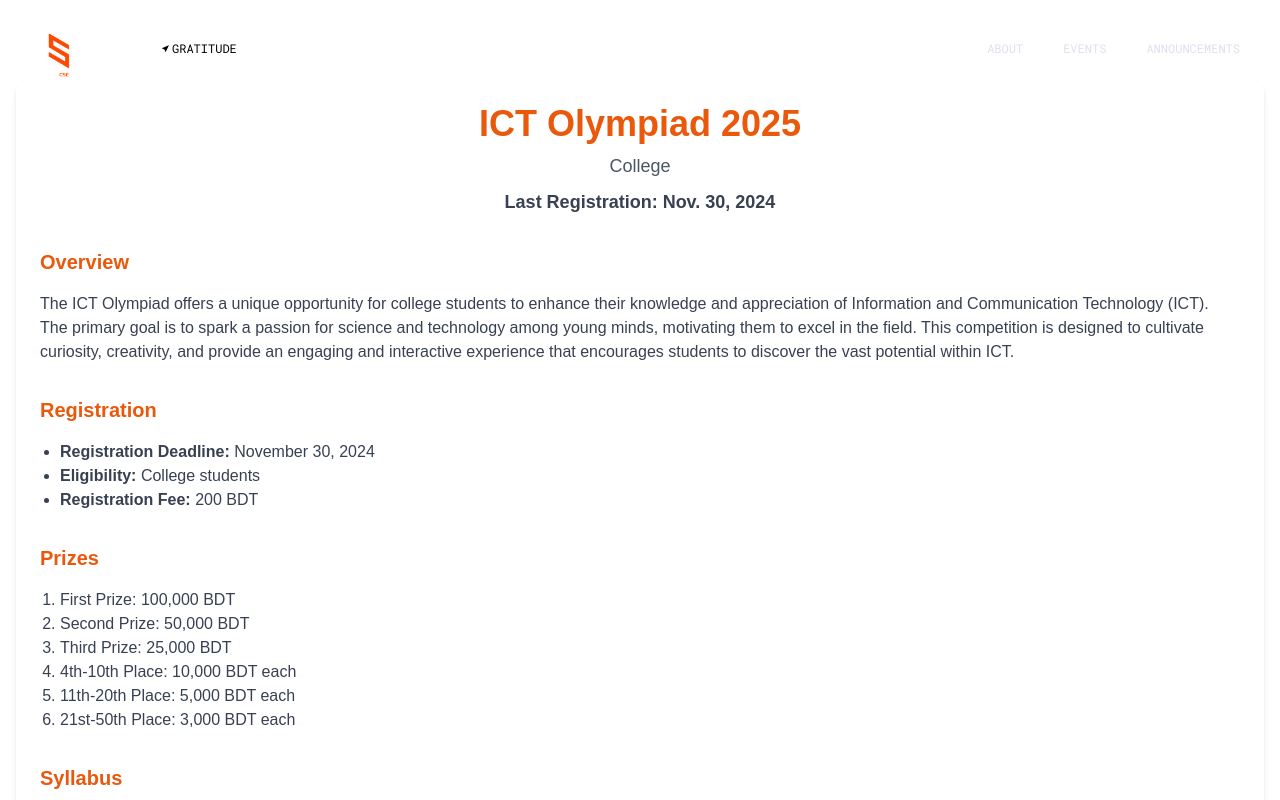
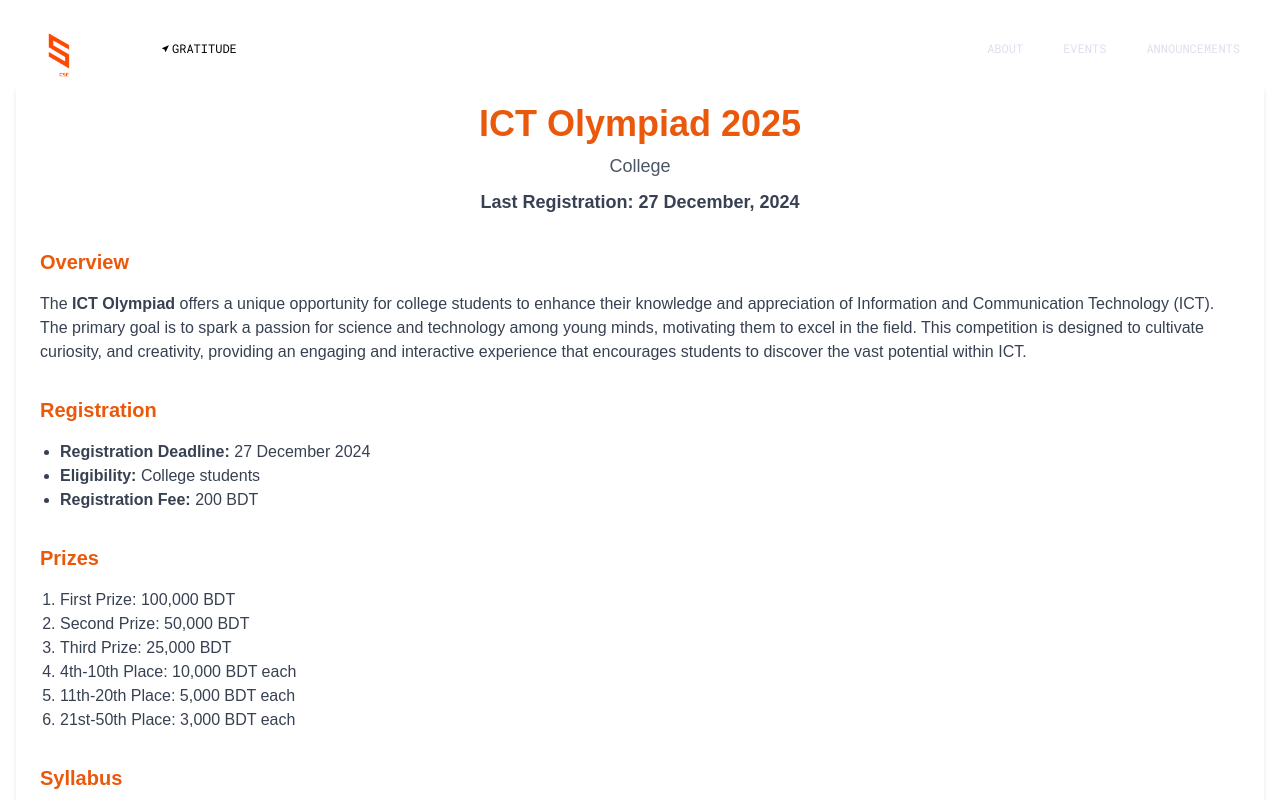
Before and after one commit to RuntimeError30/UIU-CSE-FEST-2025-React-, a React (Vite) app: page /ict-olympiad in a window 1280 px wide. Shown: the top 800 px of the page. Built offline with nearby package versions, Linux system fonts and the light colour scheme; a web font is replaced by a local one.

Commit message:
ICT Olympiad event details updated

```diff
--- a/src/components/ICTolym.jsx
+++ b/src/components/ICTolym.jsx
@@ -1,4 +1,4 @@
-import React from 'react'
+
 
 const ICTolym = () => {
   return (
@@ -10,21 +10,23 @@ const ICTolym = () => {
           </h1>
           <p className="text-lg text-gray-600 mt-2">College</p>
           <p className="text-lg font-semibold text-gray-700 mt-2">
-            Last Registration: Nov. 30, 2024
+            Last Registration:  27 December, 2024
           </p>
         </header>
 
         <section className="mb-8">
           <h2 className="text-xl font-semibold text-orange-600">Overview</h2>
           <p className="text-gray-700 mt-4">
-            The ICT Olympiad offers a unique opportunity for college students to enhance their knowledge and appreciation of Information and Communication Technology (ICT). The primary goal is to spark a passion for science and technology among young minds, motivating them to excel in the field. This competition is designed to cultivate curiosity, creativity, and provide an engaging and interactive experience that encourages students to discover the vast potential within ICT.
+
+            The <strong> ICT Olympiad</strong> offers a unique opportunity for college students to enhance their knowledge and appreciation of Information and Communication Technology (ICT). The primary goal is to spark a passion for science and technology among young minds, motivating them to excel in the field. This competition is designed to cultivate curiosity, and creativity, providing an engaging and interactive experience that encourages students to discover the vast potential within ICT.
+
           </p>
         </section>
 
         <section className="mb-8">
           <h2 className="text-xl font-semibold text-orange-600">Registration</h2>
           <ul className="list-disc pl-5 text-gray-700 mt-4">
-            <li><strong>Registration Deadline:</strong> November 30, 2024</li>
+            <li><strong>Registration Deadline:</strong> 27 December 2024</li>
             <li><strong>Eligibility:</strong> College students</li>
             <li><strong>Registration Fee:</strong> 200 BDT</li>
           </ul>
```
